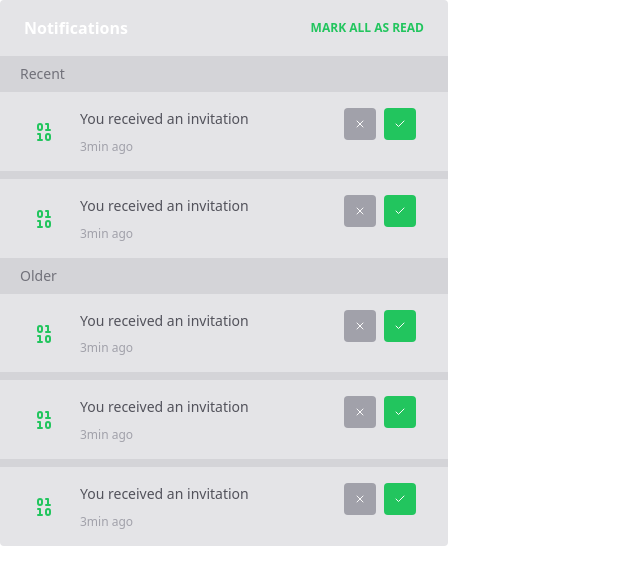
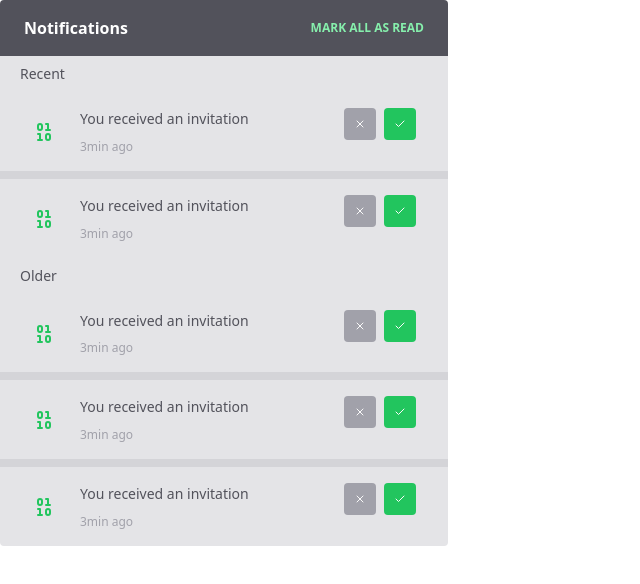
Before and after one commit to kauatwn/composition-pattern-react, a React (Vite) app: page / in a window 1280 px wide. Shown: the top 584 px of the page, without its empty margins (0-640 px from the left). Built offline with nearby package versions, Linux system fonts and the light colour scheme.

Commit message:
Ajuste na cor do Widget

```diff
--- a/src/components/Widget/WidgetContent.tsx
+++ b/src/components/Widget/WidgetContent.tsx
@@ -8,7 +8,7 @@ interface WidgetContentProps {
 export function WidgetContent({ title, children }: WidgetContentProps) {
   return (
     <section>
-      <h2 className="bg-zinc-300 font-medium dark:bg-zinc-950 px-5 py-2 text-sm text-zinc-500 dark:text-zinc-400">
+      <h2 className="bg-zinc-200 font-medium dark:bg-zinc-950 px-5 py-2 text-sm text-zinc-600 dark:text-zinc-300">
         {title}
       </h2>
       <div className="divide-y-8 divide-zinc-300 dark:divide-zinc-950">
--- a/src/components/Widget/WidgetHeader.tsx
+++ b/src/components/Widget/WidgetHeader.tsx
@@ -5,9 +5,9 @@ interface WidgetHeaderProps {
 
 export function WidgetHeader({ title, label }: WidgetHeaderProps) {
   return (
-    <header className="bg-zinc-200 dark:bg-zinc-800 py-4 px-6 flex items-center justify-between">
-      <span className="font-bold text-white">{title}</span>
-      <button className="text-green-500 font-bold text-xs hover:text-green-600 uppercase">
+    <header className="bg-zinc-600 dark:bg-zinc-800 py-4 px-6 flex items-center justify-between">
+      <span className="font-bold text-white dark:text-white">{title}</span>
+      <button className="text-green-300 font-bold text-xs hover:text-green-400 uppercase">
         {label}
       </button>
     </header>
```
